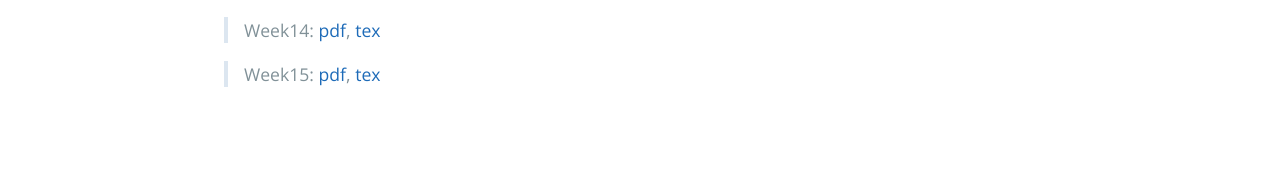
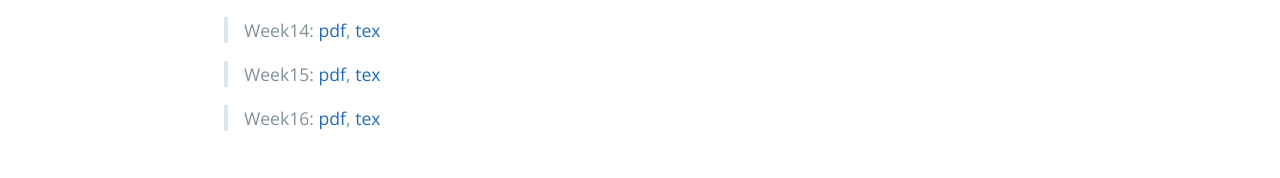
Before and after one commit to YuanYuYuan/calculus-2020, a Jekyll site: the page built from index.md, in a window 1280 px wide. Shown: the part 1283-1461 px from the top of the page. Built offline with Jekyll 4.4.1, drawn with Linux system fonts in a browser that asks for light colours; our own code applies the rules of GitHub Pages for plain Markdown files; before the commit the page ends 1420 px from its top, so only the background shows below that.

Commit message:
add week 16

```diff
--- a/index.md
+++ b/index.md
@@ -47,3 +47,5 @@ You may import them into the [overleaf](https://www.overleaf.com/) and then edit
 > Week14: [pdf](./exercise/week14.pdf), [tex](./exercise/week14.tex)
 
 > Week15: [pdf](./exercise/week15.pdf), [tex](./exercise/week15.tex)
+
+> Week16: [pdf](./exercise/week16.pdf), [tex](./exercise/week16.tex)
```
